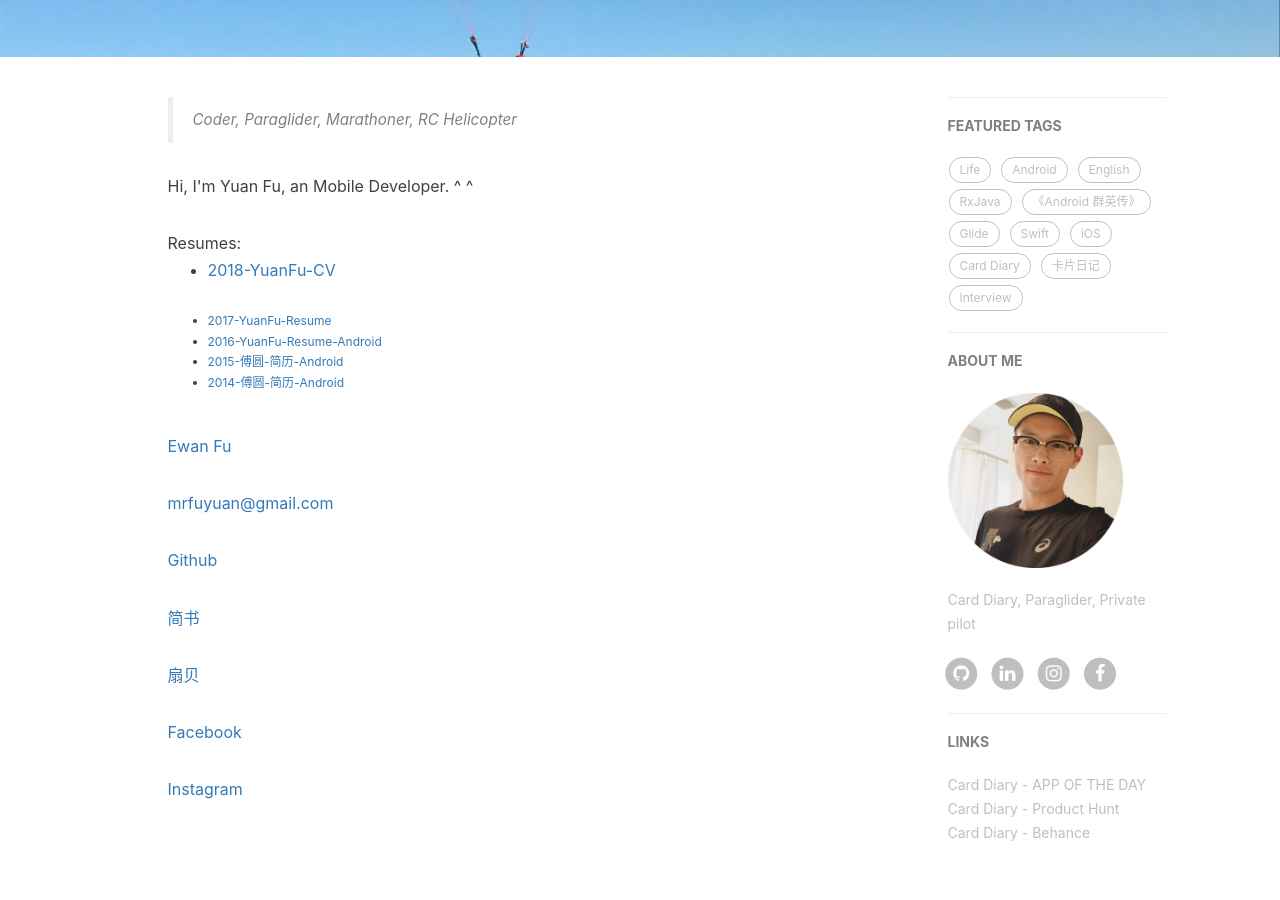
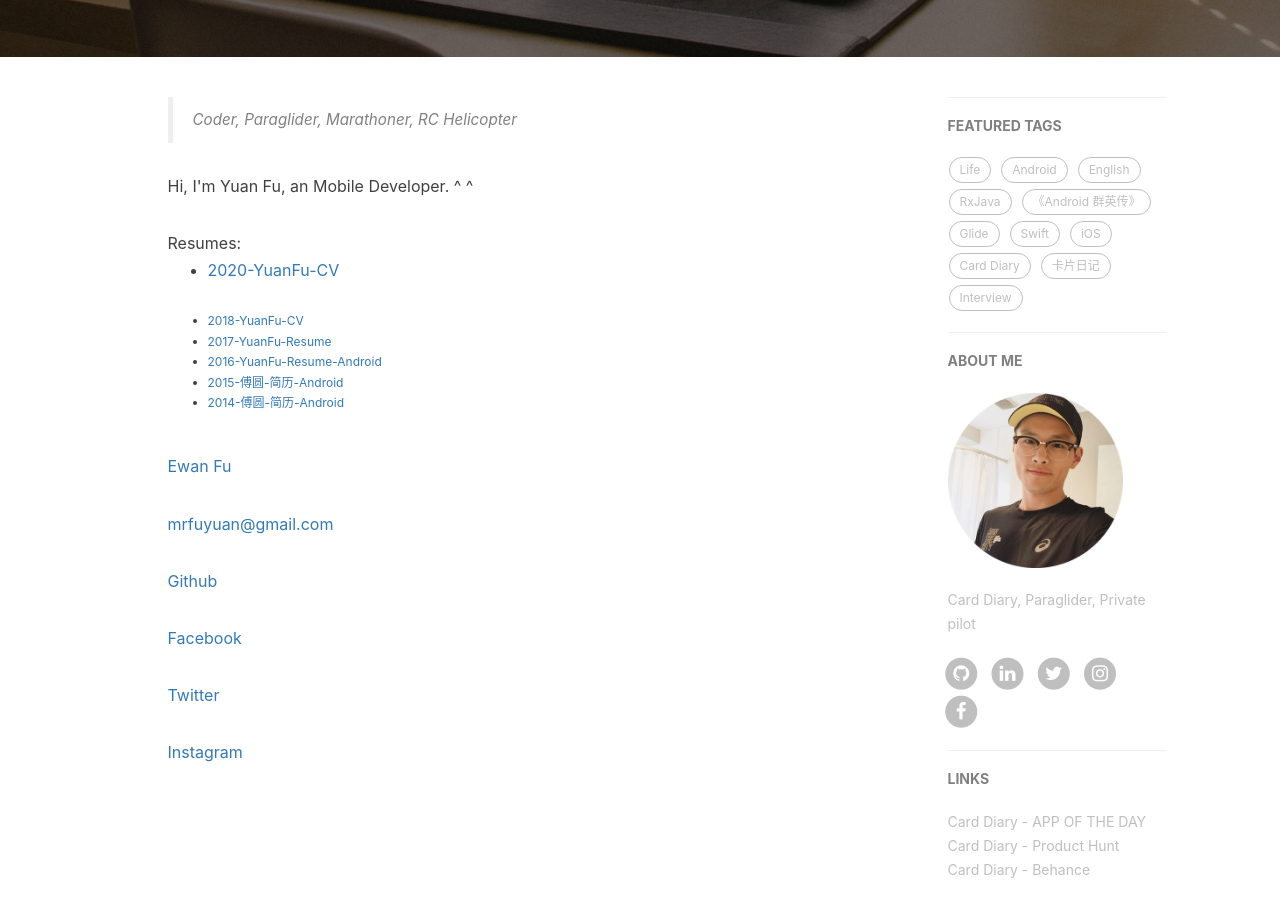
Before and after one commit to MrFuFuFu/mrfufufu.github.io, a Jekyll site: the page built from about.html, in a window 1280 px wide and 900 px high, scrolled down 361 px. Built offline with Jekyll 4.4.1, drawn with Linux system fonts in a browser that asks for light colours; nearby versions of some CDN libraries; comment, search, counter and statistics services are not loaded.

Commit message:
update resume

```diff
--- a/_config.yml
+++ b/_config.yml
@@ -12,11 +12,11 @@ baseurl: ""
 
 # SNS settings
 RSS: false
-#twitter_username: 15068728607
+twitter_username: pilotyuan
 github_username:  mrfufufu
 facebook_username:  mrfufufu
 linkedin_username: mrfufufu
-instagram_username: mrfufufufu
+instagram_username: pilot.yuan
 
 
 # Build settings
--- a/about.html
+++ b/about.html
@@ -14,8 +14,9 @@ header-img: "img/about-bg.jpg"
 
     Resumes:
     <ul class="active-list">
-        <li><a href="{{site.baseUrl}}/attach/YuanFu-CV-2018.pdf"> 2018-YuanFu-CV </a></li>
+        <li><a href="{{site.baseUrl}}/attach/YuanFu-Resume-2020.pdf"> 2020-YuanFu-CV </a></li>
         <br/>
+        <li style="font-size: 12px;"><a href="{{site.baseUrl}}/attach/YuanFu-Resume-2018.pdf"> 2018-YuanFu-CV </a></li>
         <li style="font-size: 12px;"><a href="{{site.baseUrl}}/attach/YuanFu-Resume-2017.pdf"> 2017-YuanFu-Resume </a></li>
         <li style="font-size: 12px;"><a href="{{site.baseUrl}}/attach/2016-mrfu-Resume-Android.pdf"> 2016-YuanFu-Resume-Android </a></li>
         <li style="font-size: 12px;"><a href="{{site.baseUrl}}/attach/2015-mrfu-Resume-Android.pdf"> 2015-傅圆-简历-Android </a></li>
@@ -29,14 +30,9 @@ header-img: "img/about-bg.jpg"
     <p><a href="mailto:mrfuyuan@gmail.com?subject=Hello%20again">mrfuyuan@gmail.com</a></p>
 
     <p><a href="https://github.com/MrFuFuFu">Github</a></p>
-    <!-- <p><a href="https://cn.linkedin.com/pub/yuan-fu/bb/69/368">LinkedIn</a></p> -->
-    <p><a href="http://www.jianshu.com/users/c1b9d1faa7b5/latest_articles">简书</a></p>
-    <p><a href="http://www.shanbay.com/bdc/review/progress/12563734">扇贝</a></p>
     <p><a href="https://www.facebook.com/profile.php?id=100006538561748">Facebook</a></p>
-    <!-- <p><a href="https://twitter.com/15068728607">Twitter</a></p> -->
-    <p><a href="https://instagram.com/mrfufufufu/">Instagram</a></p>
-    <!-- <p><a href="http://www.zhihu.com/people/fu-yuan-58">知乎</a></p> -->
-    <!-- <p><a href="http://blog.csdn.net/fu222cs98">CSDN</a></p> -->
+    <p><a href="https://twitter.com/pilotyuan">Twitter</a></p>
+    <p><a href="https://www.instagram.com/pilot.yuan">Instagram</a></p>
 </div>
 
 
```
Also changed, not shown: img/about-bg.jpg, img/home-bg-4.jpg (deleted), 2 other files.
